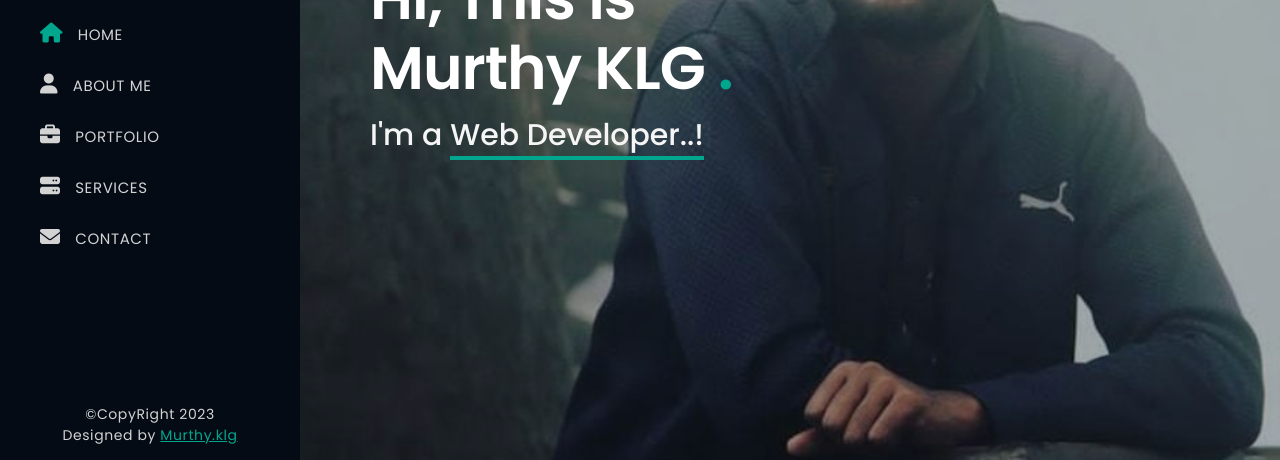
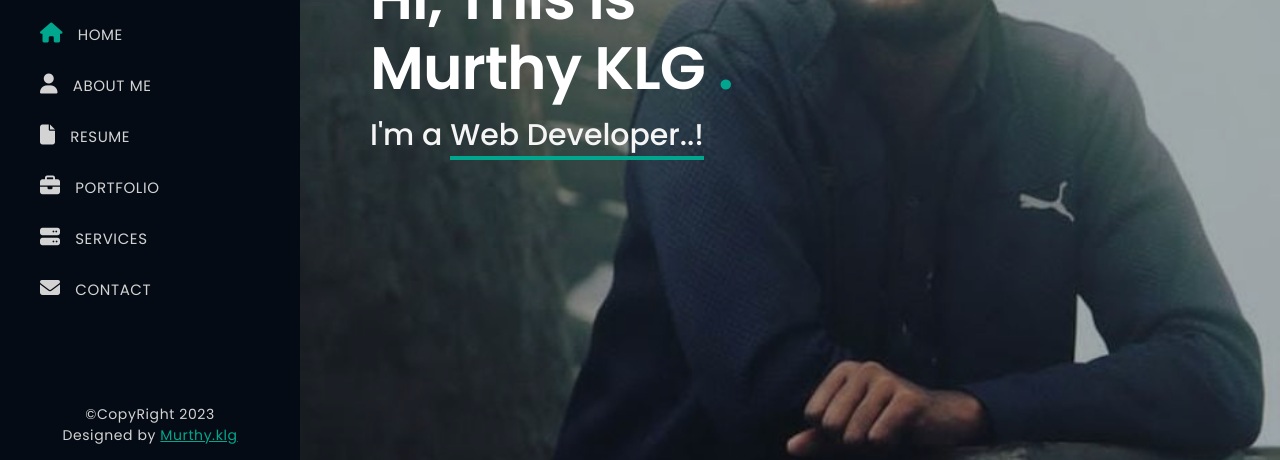
Before and after one commit to Murthyklg/portfolio, a website: page index.html in a window 1280 px wide. Shown: the part 340-800 px from the top of the page. Drawn offline with nearby package versions, Linux system fonts and the light colour scheme.

Commit message:
Update index.html

```diff
--- a/index.html
+++ b/index.html
@@ -26,11 +26,12 @@
     <!--========NAVBAR========-->
     <nav>
       <ul>
-        <li><a href="#" class="active"><i class="fa-solid fa-house"></i> HOME</a></li>
-        <li><a href="#"><i class="fa-solid fa-user"></i> ABOUT ME</a></li>
-        <li><a href="#"><i class="fa-solid fa-briefcase"></i> PORTFOLIO</a></li>
-        <li><a href="#"><i class="fa-solid fa-server"></i> SERVICES</a></li>
-        <li><a href="#"><i class="fa-solid fa-envelope"></i> CONTACT</a></li>
+        <li><a href="/index.html#home" class="active"><i class="fa-solid fa-house"></i> HOME</a></li>
+        <li><a href="/index.html#about"><i class="fa-solid fa-user"></i> ABOUT ME</a></li>
+        <li><a href="/index.html#resume"><i class="fa-solid fa-file"></i> RESUME</a></li>
+        <li><a href="/index.html#portfolio"><i class="fa-solid fa-briefcase"></i> PORTFOLIO</a></li>
+        <li><a href="/index.html#services"><i class="fa-solid fa-server"></i> SERVICES</a></li>
+        <li><a href="/index.html#contact"><i class="fa-solid fa-envelope"></i> CONTACT</a></li>
       </ul>
     </nav>
 
```
